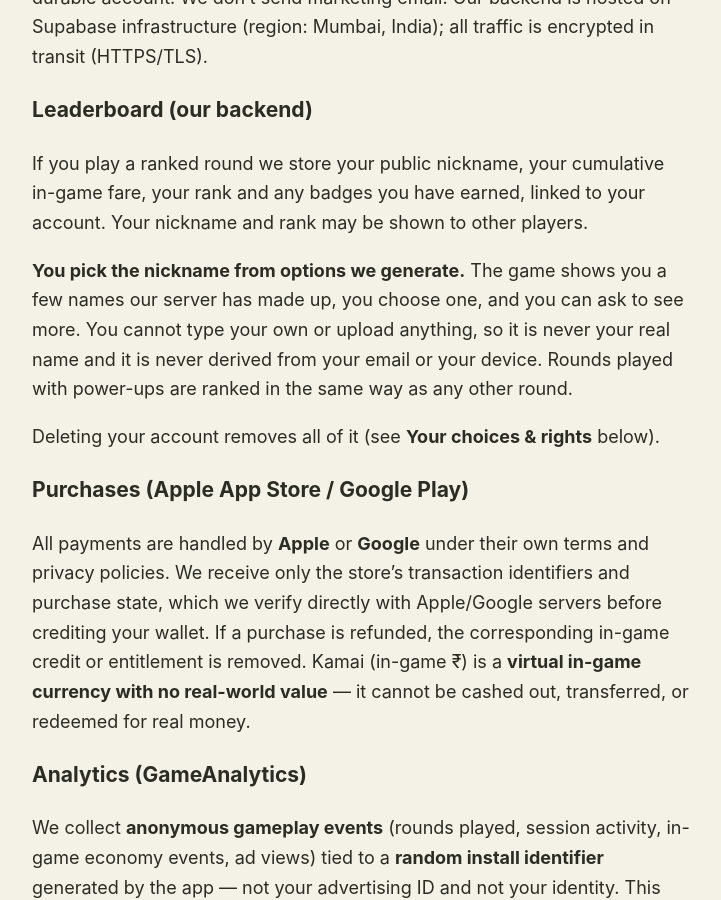
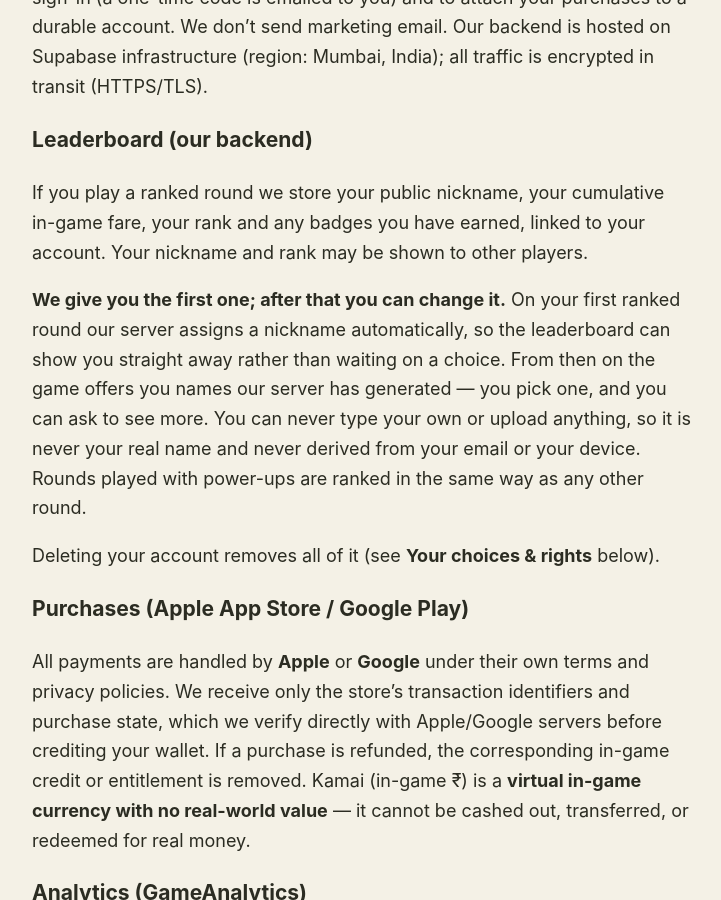
Before and after one commit to arunjeetsingh/maximum-impact-studio, a Jekyll site: the page built from chal-rickshaw/privacy.md, in a window 1280 px wide and 900 px high, scrolled down 1654 px. Shown: the whole window, without its empty margins (278-999 px from the left). Built offline with Jekyll 4.4.1, drawn with Linux system fonts in a browser that asks for light colours; some of the changed text lies outside the part shown.

Commit message:
Privacy: the server assigns the FIRST nickname; the picker comes after
Review round 2, and I overcorrected. Round 1 said "randomly assigned, you cannot
choose" -- wrong, because the game ships a picker. I replaced it with "you pick
the nickname", which is wrong in the other direction: the first ranked score gets
a server-assigned provisional handle so the leaderboard is never blocked on a
choice, and the picker is offered afterwards. docs/LEADERBOARD.md says exactly
that, and lb_apply_round_won mints the handle in the first-win insert.

Both of my versions were half-true. All four surfaces now state the sequence: we
assign the first one, you can swap it later for another we generate, and you can
never type one in -- which is the clause the no-real-name guarantee actually rests
on, and the only part that was right in both earlier drafts.

Co-Authored-By: Claude Opus 5 <noreply@anthropic.com>

```diff
--- a/chal-rickshaw/privacy.md
+++ b/chal-rickshaw/privacy.md
@@ -22,9 +22,10 @@ how that data is handled.
   items, purchases) so it isn't lost with your device. It's keyed to a random
   player ID — plus your email only if you link one.
 - If you play a **ranked round**, the backend also stores your **public
-  nickname** — chosen by you from names we generate, never typed in — along with
-  your score, rank and badges. Your nickname and rank can be seen by other
-  players on the leaderboard.
+  nickname** — we assign the first one, you can later swap it for another we
+  generate, and you can never type one in — along with your score, rank and
+  badges. Your nickname and rank can be seen by other players on the
+  leaderboard.
 - **Payments are processed entirely by Apple or Google.** We never see your
   card or bank details.
 - The app embeds two third-party **SDKs**: **anonymous gameplay analytics**
@@ -62,9 +63,11 @@ If you play a ranked round we store your public nickname, your cumulative
 in-game fare, your rank and any badges you have earned, linked to your account.
 Your nickname and rank may be shown to other players.
 
-**You pick the nickname from options we generate.** The game shows you a few
-names our server has made up, you choose one, and you can ask to see more. You
-cannot type your own or upload anything, so it is never your real name and it is
+**We give you the first one; after that you can change it.** On your first ranked
+round our server assigns a nickname automatically, so the leaderboard can show you
+straight away rather than waiting on a choice. From then on the game offers you
+names our server has generated — you pick one, and you can ask to see more. You
+can never type your own or upload anything, so it is never your real name and
 never derived from your email or your device. Rounds played with power-ups are
 ranked in the same way as any other round.
 
@@ -122,9 +125,10 @@ with those platforms — under their policies, not ours.
 
 ## What we do NOT collect
 
-- No real name, phone number, contacts, photos, or precise location. The
-  leaderboard nickname is one you pick from names our server generates — you
-  cannot type your own or upload one, so it is not your real name.
+- No real name, phone number, contacts, photos, or precise location. Your first
+  leaderboard nickname is assigned by our server, and any later one is picked
+  from names it generates — you can never type your own or upload one, so it is
+  not your real name.
 - No payment card or bank details (Apple/Google handle all payments).
 - No cross-app tracking profile; we never request Apple's ATT permission.
 
```
Also changed, not shown: privacy.md (+2 -2 lines).
